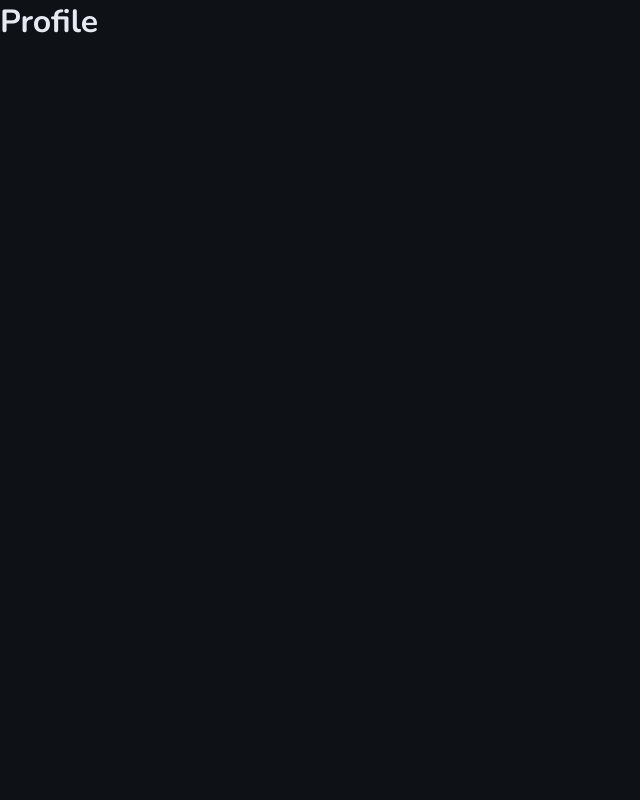
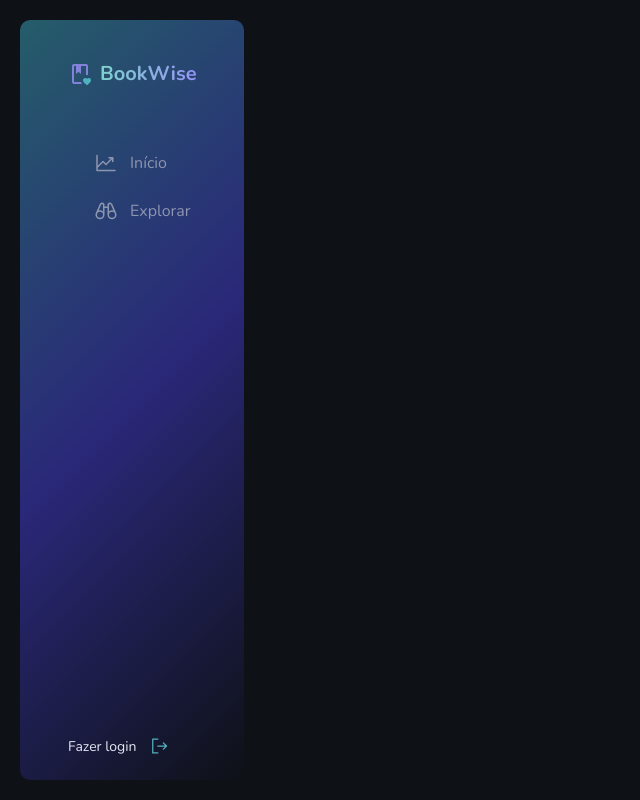
Before and after one commit to rvmelo/BookWise, a Next.js app: page /profile in a window 1280 px wide. Shown: the whole page, without its empty margins (0-640 px from the left). Built offline with nearby package versions, Linux system fonts and the light colour scheme; no server answers.

Commit message:
feat: start profile page

```diff
--- a/src/pages/profile/index.tsx
+++ b/src/pages/profile/index.tsx
@@ -1,9 +1,13 @@
 import React from 'react'
+import { MenuGrid, ProfileContainer } from './styles'
+import { UserMenu } from '@/components/UserMenu'
 
 export default function Profile() {
   return (
-    <div>
-      <h1>Profile</h1>
-    </div>
+    <ProfileContainer>
+      <MenuGrid>
+        <UserMenu />
+      </MenuGrid>
+    </ProfileContainer>
   )
 }
--- /dev/null
+++ b/src/pages/profile/styles.ts
@@ -0,0 +1,11 @@
+import { styled } from '@/styles/stitches.config'
+
+export const ProfileContainer = styled('section', {
+  display: 'grid',
+  gridTemplateColumns: '1fr minmax(16rem, 48rem) 1fr',
+  height: '100vh',
+})
+
+export const MenuGrid = styled('section', {
+  padding: '1.25rem 0 1.25rem 1.25rem',
+})
```
